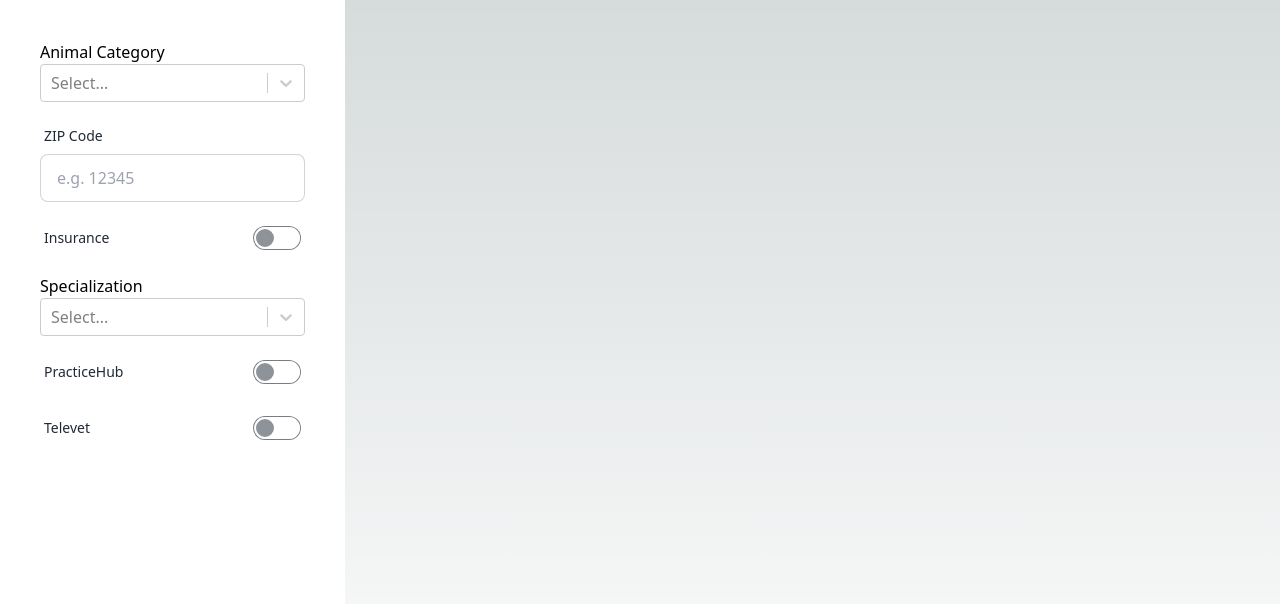
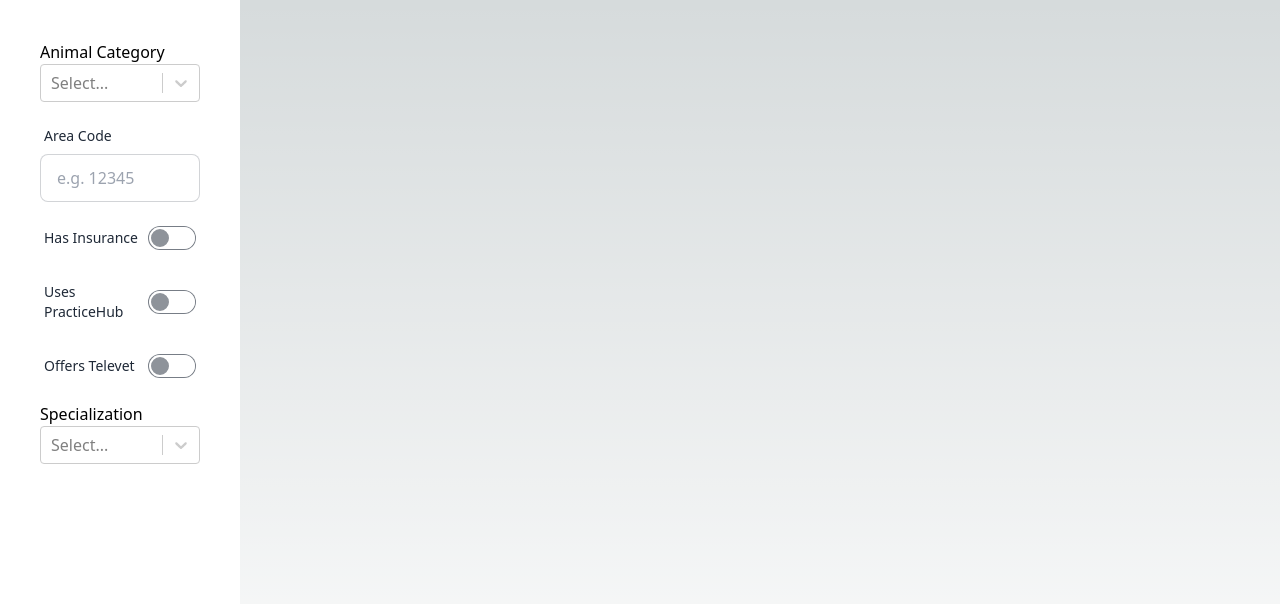
Before and after one commit to chanmioh/team-animal, a Next.js app: page / in a window 1280 px wide. Shown: the top 604 px of the page. Built offline with nearby package versions, Linux system fonts and the light colour scheme.

Commit message:
Fix width

```diff
--- a/src/pages/index.js
+++ b/src/pages/index.js
@@ -14,7 +14,7 @@ export default function Home() {
     { value: 'exotic', label: 'Exotic Animals' }
   ]
   return (
-    <div className="min-h-screen min-w-fit max-w-[30vh] p-10 bg-white">
+    <div className="min-h-screen max-w-[30vh] p-10 bg-white">
       <div className="flex flex-col space-y-4">
 
         {/* Animal selector */}
@@ -25,17 +25,33 @@ export default function Home() {
         {/* Zip input */}
         <div className="form-control w-full max-w-xs">
           <label className="label">
-            <span className="label-text">ZIP Code</span>
+            <span className="label-text">Area Code</span>
           </label>
           <input type="text" placeholder="e.g. 12345" className="input input-bordered w-full max-w-xs" />
         </div>
 
         {/* Insurance toggle  */}
         <label className="label cursor-pointer">
-          <span className="label-text">Insurance</span>
+          <span className="label-text">Has Insurance</span>
           <input type="checkbox" className="toggle"
             checked={whetherInsurance}
             onClick={() => setWhetherInsurance(!whetherInsurance)}/>
+        </label>
+
+        {/* PracticeHub toggle */}
+        <label className="label cursor-pointer">
+          <span className="label-text">Uses PracticeHub</span>
+          <input type="checkbox" className="toggle"
+            checked={whetherPracticeHub}
+            onClick={() => setWhetherPracticeHub(!whetherPracticeHub)}/>
+        </label>
+
+        {/* Televet toggle  */}
+        <label className="label cursor-pointer">
+          <span className="label-text">Offers Televet</span>
+          <input type="checkbox" className="toggle"
+            checked={whetherTelevet}
+            onClick={() => setWhetherTelevet(!whetherTelevet)}/>
         </label>
 
         {/* Specialization selector */}
@@ -43,22 +59,6 @@ export default function Home() {
           Specialization <Select isMulti options={options} />
         </div>
 
-        {/* PracticeHub toggle */}
-        <label className="label cursor-pointer">
-          <span className="label-text">PracticeHub</span>
-          <input type="checkbox" className="toggle"
-            checked={whetherPracticeHub}
-            onClick={() => setWhetherPracticeHub(!whetherPracticeHub)}/>
-        </label>
-
-        {/* Televet toggle  */}
-        <label className="label cursor-pointer">
-          <span className="label-text">Televet</span>
-          <input type="checkbox" className="toggle"
-            checked={whetherTelevet}
-            onClick={() => setWhetherTelevet(!whetherTelevet)}/>
-        </label>
-
       </div>
     </div>
   )
```
